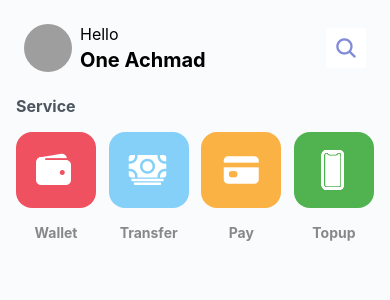
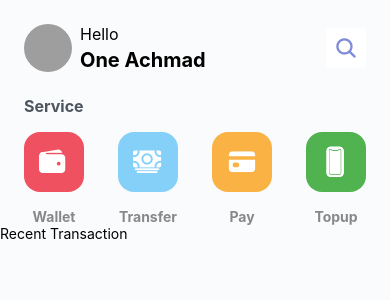
Before and after one commit to usmansbk/digital-wallet-ui, a React Native app: screen / in a window 390 px wide. Shown: the top 300 px of the page. Built offline with nearby package versions, Linux system fonts and the light colour scheme; grey boxes are pictures that could not be loaded.

Commit message:
Adjust spacing

```diff
--- a/components/Home/Service.js
+++ b/components/Home/Service.js
@@ -8,9 +8,9 @@ const Service = ({ services = [] }) => (
     <Text style={styles.title}>Service</Text>
     <View style={styles.services}>
       {services.map(({ id, name, icon, color }) => (
-        <TouchableOpacity key={id} style={styles.item}>
+        <TouchableOpacity key={id}>
           <View style={[styles.icon, { backgroundColor: color }]}>
-            <Ionicons name={icon} color="white" size={40} />
+            <Ionicons name={icon} color="white" size={30} />
           </View>
           <Text style={styles.name}>{name}</Text>
         </TouchableOpacity>
@@ -21,7 +21,7 @@ const Service = ({ services = [] }) => (
 
 const styles = StyleSheet.create({
   container: {
-    marginHorizontal: 16,
+    marginHorizontal: 24,
   },
   title: {
     fontWeight: "bold",
@@ -33,11 +33,9 @@ const styles = StyleSheet.create({
     flexDirection: "row",
     justifyContent: "space-between",
   },
-  item: {
-    width: 80,
-    height: 80,
-  },
   icon: {
+    width: 60,
+    height: 60,
     padding: 16,
     borderRadius: 16,
     marginBottom: 16,
--- a/components/Home/Transaction.js
+++ b/components/Home/Transaction.js
@@ -0,0 +1,13 @@
+import React from "react";
+import { View, StyleSheet, Text, TouchableOpacity } from "react-native";
+
+const Transaction = ({ transactions = [] }) => (
+  <View>
+    <Text>Recent Transaction</Text>
+    <View></View>
+  </View>
+);
+
+const styles = StyleSheet.create({});
+
+export default Transaction;
--- a/components/Home/index.js
+++ b/components/Home/index.js
@@ -3,6 +3,7 @@ import { View, Text, StyleSheet } from "react-native";
 import Avatar from "../common/Avatar";
 import IconButton from "../common/IconButton";
 import Service from "./Service";
+import Transaction from "./Transaction";
 
 const Header = ({ avatar, name }) => {
   return (
@@ -52,6 +53,7 @@ export default function Home() {
     <View style={styles.container}>
       <Header name={name} avatar={picture} />
       <Service services={services} />
+      <Transaction />
     </View>
   );
 }
```
